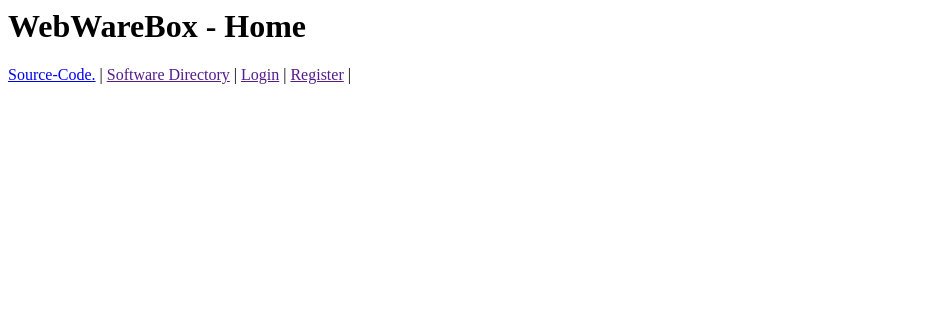
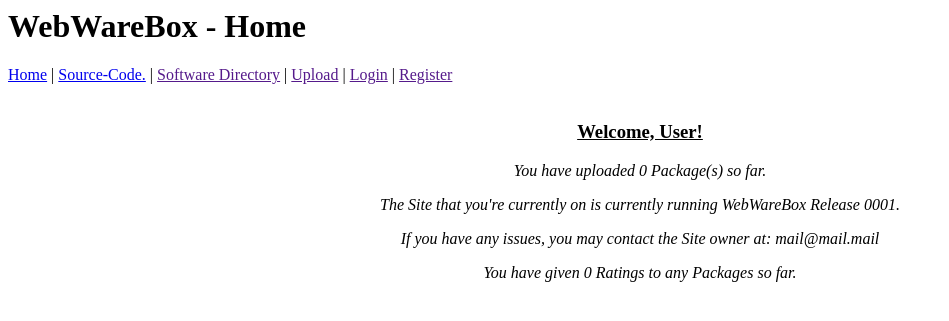
Before and after one commit to HawkTechnology/WebWareBox, a Flask app: page / in a window 1280 px wide. Shown: the top 321 px of the page, without its empty margins (0-949 px from the left). Run offline with Flask 2, Linux system fonts and the light colour scheme.

Commit message:
Updated Homepage And Added The Last Few Routes To main.py
Changes:
  - main.py
    - The last few @Application.route()s have been added to this File. It's now just a matter of adding the rest of
    the Pages to the Software. I've left a note about the Pages.
    - I've also added a documentation-string that details what the Routing does and how it works in a basic manner.

Additions:
  - index.html
    - Menubar has been updated to be included in a <div> Tag. Secondly, a button for the Homepage and Upload Pages
    have been added to this Menubar.
    - There is also a new Section on the page which welcomes the User. This section details how many Packages they've
    uploaded, what Version the Site is currently running and how to contact the Administrator. Many more bits have yet
    to be added to it and of course, we've got the functionality to add to it.

```diff
--- a/Current Version (WIP, BEING CONVERTED)/source/main.py
+++ b/Current Version (WIP, BEING CONVERTED)/source/main.py
@@ -1,8 +1,8 @@
 """
      WebWareBox
-     Version: 0.1.0(Day/Month/Year) - NOTE: REPLACE THAT DATE UPON THE OFFICIAL RELEASE OF THE VERSION
+     Version: R 0001(Day/Month/Year) - NOTE: REPLACE THAT DATE UPON THE OFFICIAL RELEASE OF THE VERSION
      Developer: williamdev(William Boycher) and others on GitHub
-     Source-Code: https://www.github.com/williamdev/WebWareBox
+     Source-Code: https://www.github.com/HawkTechnology/WebWareBox
 """
 
 """
@@ -26,12 +26,47 @@ from flask import render_template # This Module gives us the ability to render H
 
 Application = Flask(__name__)
 
-# Home() should only trigger upon entering the Homepage('https://URL.net/' in this case)
+"""
+     This part of main.py revolves around Page-Redirection.
+
+     Depending on what the Name of the Function is and what the URL is that it leads to, it's quite obvious on
+     what each one is supposed to do.
+
+     First, we declare where it will head. So the Homepage is at 'https://URL.net/' and the Software-Page is at
+     'https://URL.net/Software'. Next, we return a function to render one of the HTML Pages in /templates/. But
+     to render it, we must tell the render_template() function, what HTML File it is that we want it to render.
+"""
+
+"""
+     Note by Daniel Fawkes(Fawkes-c) - Saturday, 28th December 2019
+     --------------------------------------------------------------
+     Please note that both the Homepage and the Source-Code Page are incomplete.
+     Second, please also note that the Software, Upload, Login and Registration Pages haven't even been created
+     yet. Issues have been filed for them to start development on them. If you can and have the time, please start
+     development on these pages.
+
+     Thanks.
+"""
 @Application.route('/')
 def Home(name=None):
-     return render_template("index.html", name=name)
+    return render_template("index.html", name=name)
 
-# Source() should only trigger upon entering the Source-Code Page('https://URL.net/Source' in this case)
 @Application.route('/Source')
 def Source(name=None):
-     return render_template("source.html", name=name)
+    return render_template("source.html", name=name)
+
+@Application.route('/Software')
+def Software(name=None):
+    return render_template("software.html", name=name)
+
+@Application.route('/Upload')
+def Upload(name=None):
+    return render_template("upload.html", name=name)
+
+@Application.route('/Login')
+def Login(name=None):
+    return render_template("login.html", name=name)
+
+@Application.route('/Register')
+def Register(name=None):
+    return render_template("register.html", name=name)
--- a/Current Version (WIP, BEING CONVERTED)/source/templates/index.html
+++ b/Current Version (WIP, BEING CONVERTED)/source/templates/index.html
@@ -4,9 +4,21 @@
   </head>
   <body>
     <h1>WebWareBox - Home</h1>
-    <a href="/Source">Source-Code.</a> |
-    <a href="">Software Directory</a> |
-    <a href="">Login</a> |
-    <a href="">Register</a> |
+    <div class="Menubar">
+      <a href="/">Home</a> |
+      <a href="/Source">Source-Code.</a> |
+      <a href="">Software Directory</a> |
+      <a href="">Upload</a> |
+      <a href="">Login</a> |
+      <a href="">Register</a>
+    </div>
+    <br>
+    <div class="Welcome_Container" style="text-align: center;">
+      <h3><u>Welcome, User!</u></h3>
+      <p><i>You have uploaded 0 Package(s) so far.</i></p>
+      <p><i>The Site that you're currently on is currently running WebWareBox Release 0001.</i></p>
+      <p><i>If you have any issues, you may contact the Site owner at: mail@mail.mail</i></p>
+      <p><i>You have given 0 Ratings to any Packages so far.</i></p>
+    </div>
   </body>
 </html>
```
